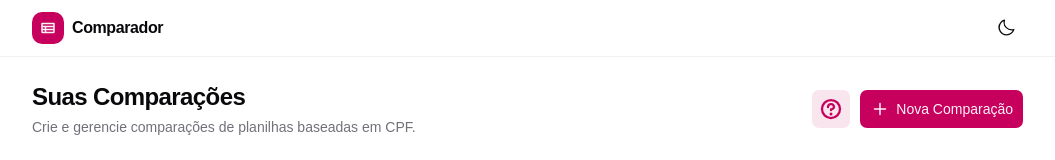
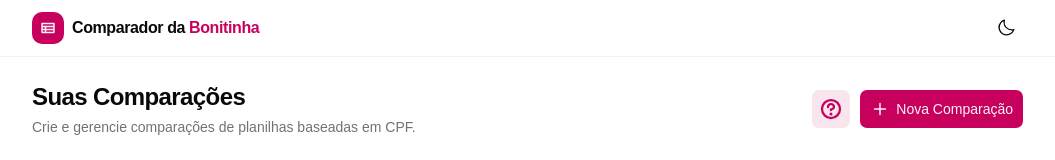
Before and after one commit to HiagoBDev/comparador-planilhas, a React (Vite) app: page / in a window 1280 px wide. Shown: the top 160 px of the page, without its empty margins (112-1167 px from the left). Built offline with nearby package versions, Linux system fonts and the light colour scheme.

Commit message:
improve text

```diff
--- a/index.html
+++ b/index.html
@@ -5,7 +5,7 @@
     <link rel="icon" type="image/svg+xml" href="/favicon.svg" />
     <meta name="viewport" content="width=device-width, initial-scale=1.0" />
     <meta name="description" content="Compare planilhas e identifique pessoas presentes, ausentes e duplicadas baseando-se em CPF." />
-    <title>Comparador de Planilhas</title>
+    <title>Comparador da Bonitinha</title>
   </head>
   <body>
     <div id="root"></div>
--- a/src/components/layout.tsx
+++ b/src/components/layout.tsx
@@ -34,7 +34,7 @@ export function Layout({ children }: LayoutProps) {
                 <TableIcon className="size-4" weight="bold" />
               </div>
               <h1 className="text-base font-semibold tracking-tight">
-                Comparador
+                Comparador da <strong className="text-primary">Bonitinha</strong>
               </h1>
             </div>
             <div className="ml-auto">
```
